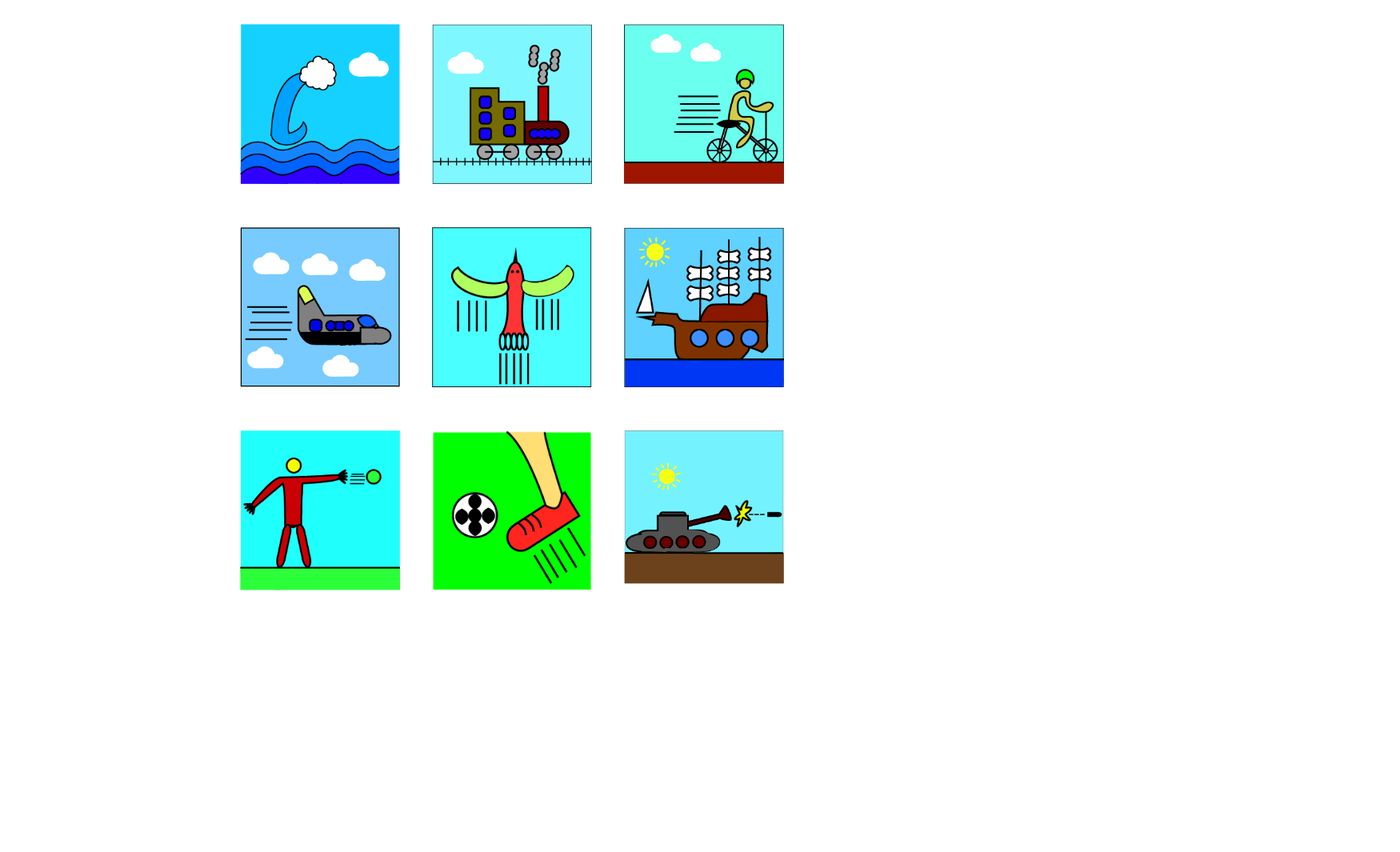
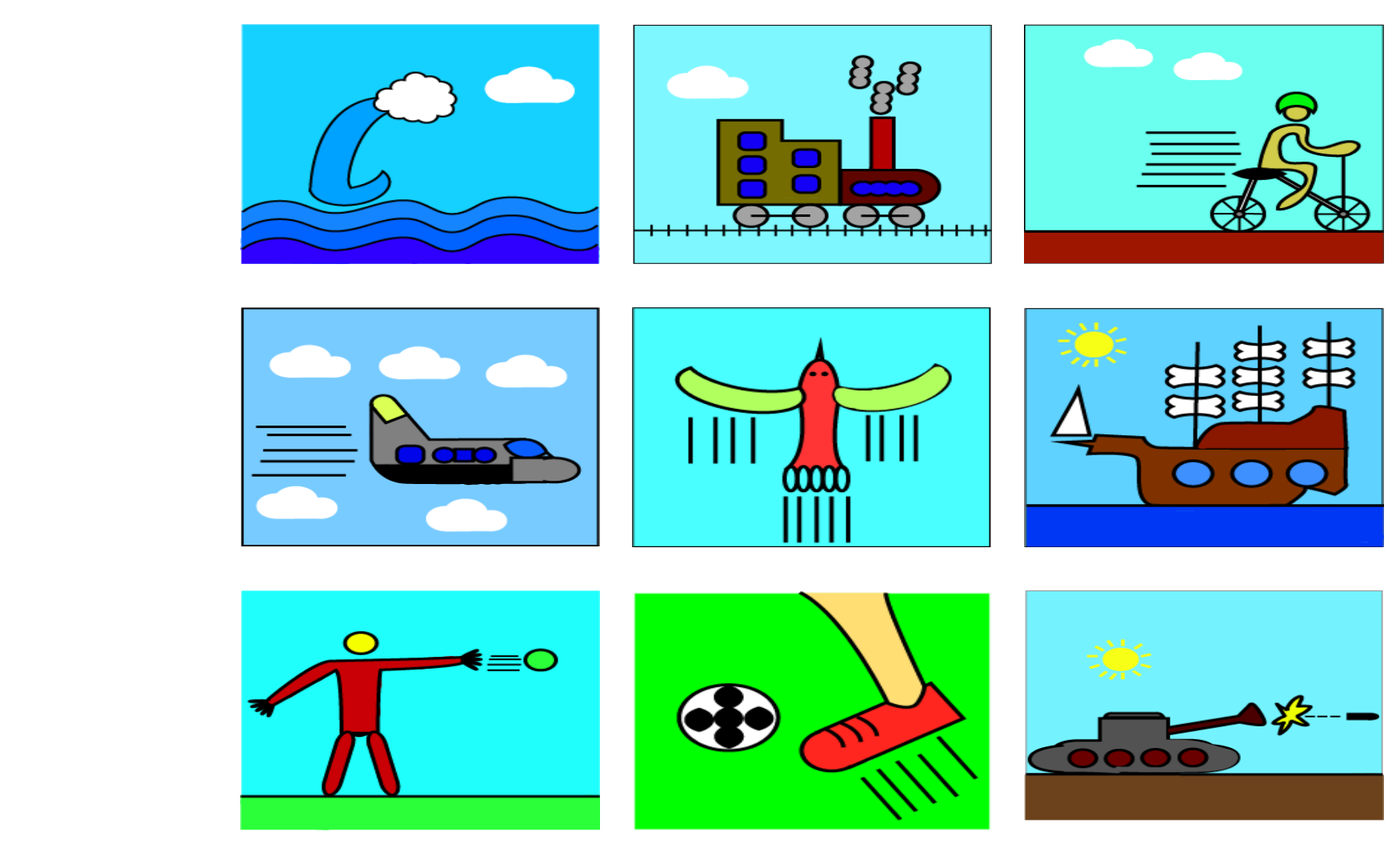
Before and after one commit to Xindacai/Icon-design, a plain HTML site: page public/index.html in a window 1280 px wide. Shown: the whole page at 80% size, 1750 px wide, since content can reach past the window. Before the commit the page ends 800 px from the top, so only its background shows below. Drawn offline with Linux system fonts and the light colour scheme.

Commit message:
size changed

```diff
--- a/public/index.html
+++ b/public/index.html
@@ -19,21 +19,21 @@
     <body>
 
         <div class="row">
-            <div class="image-container"><img id="wave" src="img/iterate1.png" height="200" width="200"/></div>
-            <div class="image-container"><img id= "train" src="img/iterate2.png" height="200" width="200"/></div>
-            <div class="image-container"><img id="bike" src="img/iterate3.png" height="200" width="200"/></div>
+            <div class="image-container"><img id="wave" src="img/iterate1.png" height="300" width="450"/></div>
+            <div class="image-container"><img id= "train" src="img/iterate2.png" height="300" width="450"/></div>
+            <div class="image-container"><img id="bike" src="img/iterate3.png" height="300" width="450"/></div>
         </div>
 
         <div class="row">
-            <div class="image-container"><img id="plane" src="img/iterate4.png" height="200" width="200"/></div>
-            <div class="image-container"><img id="bird" src="img/iterate5.png" height="200" width="200"/></div>
-            <div class="image-container"><img id="ship" src="img/iterate6.png" height="200" width="200"/></div>
+            <div class="image-container"><img id="plane" src="img/iterate4.png" height="300" width="450"/></div>
+            <div class="image-container"><img id="bird" src="img/iterate5.png" height="300" width="450"/></div>
+            <div class="image-container"><img id="ship" src="img/iterate6.png" height="300" width="450"/></div>
             </div>
 
         <div class="row">
-            <div class="image-container"><img id="throwing" src="img/iterate7.png" height="200" width="200"/></div>
-            <div class="image-container"><img id="kicking" src="img/iterate8.png" height="200" width="200"/></div>
-            <div class="image-container"><img id="tank" src="img/iterate9.png" height="200" width="200"/></div>
+            <div class="image-container"><img id="throwing" src="img/iterate7.png" height="300" width="450"/></div>
+            <div class="image-container"><img id="kicking" src="img/iterate8.png" height="300" width="450"/></div>
+            <div class="image-container"><img id="tank" src="img/iterate9.png" height="300" width="450"/></div>
         </div>
 
     </body>
```
